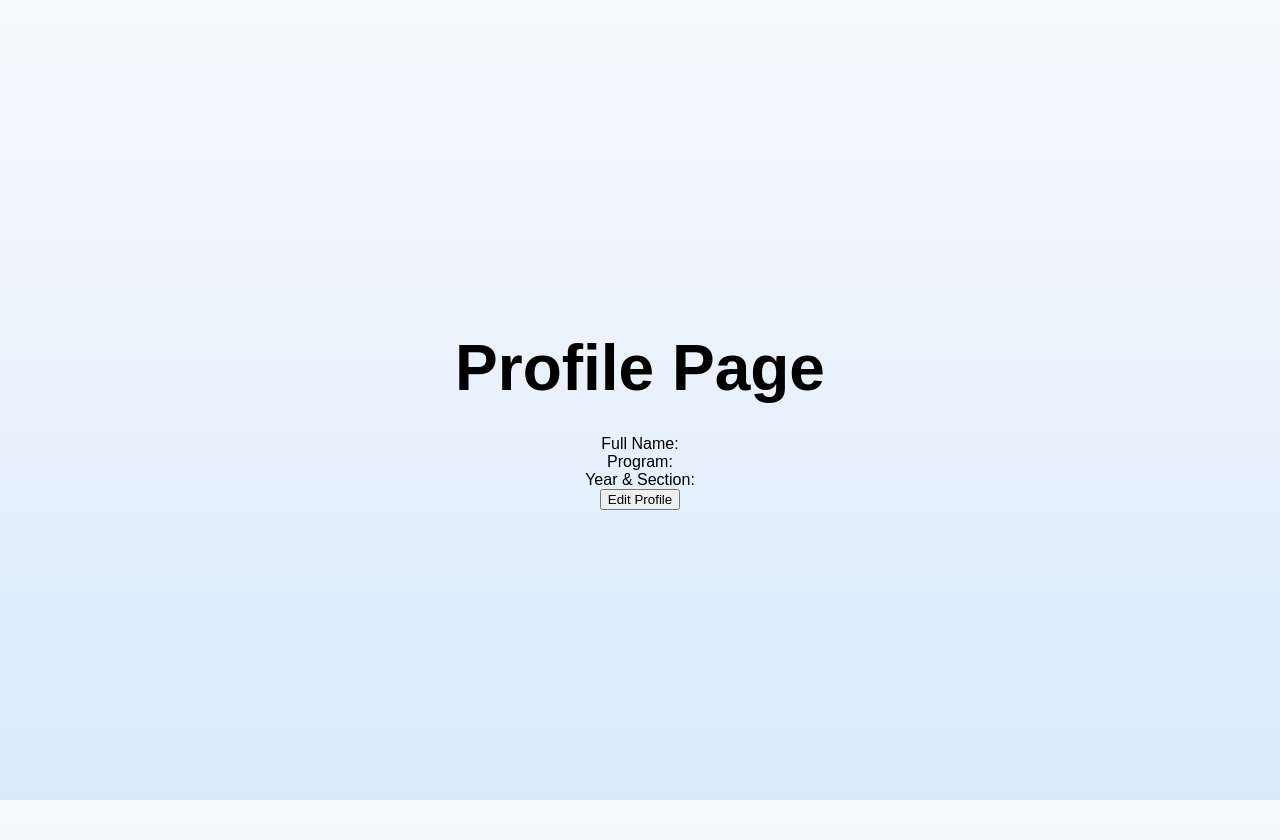
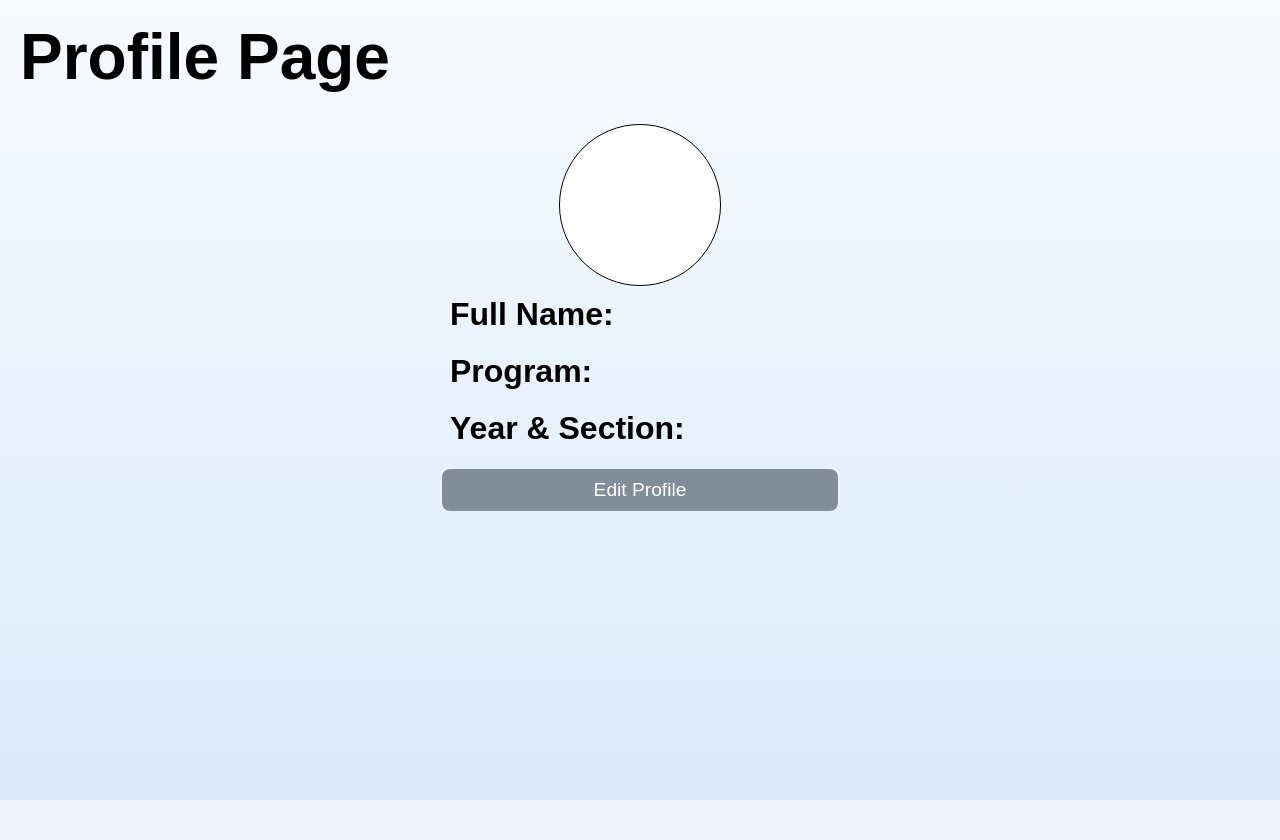
Before and after one commit to Izumi10shii/ClassConnectURSB, a PHP site: page /profilepage.html in a window 1280 px wide. After the commit the page ends 800 px from the top, so only its background shows below. Run offline with PHP 8.4, Linux system fonts and the light colour scheme.

Commit message:
Frontpage, ProfilePage

```diff
--- a/home.css
+++ b/home.css
@@ -30,8 +30,8 @@ body {
     border: 1px solid #C2C2C2;
 }
 .homeHeader h1{
-padding-left: 20px;
-font-size: 40px;
+    padding-left: 20px;
+    font-size: 40px;
 }
 .addPostBtn{
     background-color: black;
--- a/home.html
+++ b/home.html
@@ -13,7 +13,7 @@
         <h1>Class Connect</h1>
         <input class="search" type="text" placeholder="search">
         <button class="addPostBtn">Add new Post</button>
-        <div class="pfp"></div>
+        <a href="profilepage.html"><div class="pfp profile"></div></a>
     </nav>
 
     <div class="HomeContainer">
--- a/index.html
+++ b/index.html
@@ -8,6 +8,7 @@
 </head>
 <body>
 
+    <div class="frontpage">
         <div class="content">
             <div class="title">CLASS CONNECT</div>
             <div class="subtitle">A Web-Based System Dedicated For University of Rizal System - Binangonan Students</div>
@@ -19,5 +20,9 @@
                 </a>
         </div>
 
+        <div class="pic"></div>
+    </div>
+
+
 </body>
 </html>
--- a/profilepage.css
+++ b/profilepage.css
@@ -10,21 +10,47 @@ body {
 
 .content {
     display: flex;
-    justify-content: center;
-    align-items: center;
-    text-align: center;
     flex-direction: column;
-    height: 100vh;
     padding: 20px;
 }
 
 .title {
+    display: flex;
     font-size: 4rem;
     margin-bottom: 30px;
     font-weight: bold;
 }
 
-.submit {
+.picture {
+    border-radius: 100px;
+    width: 10rem;
+    height: 10rem;
+    background-color: white;
+    border: 1px solid black;
+    display: flex;
+    justify-content: flex-start;
+}
+
+.profile {
+    display: flex;
+    align-items: center;
+    flex-direction: column;
+}
+
+.detail-row {
+    display: flex;
+    flex-direction: column;
+    margin: 10px;
+    gap: 20px;
+}
+
+.detail-row label {
+    padding: 10px;
+    font-size: 2rem;
+    font-weight: bold;
+}
+
+.edit {
     align-self: center;
     font-size: 1.2rem;
     color: #ffffff;
@@ -38,7 +64,7 @@ body {
     width: 400px;
 }
 
-.submit:hover {
+.edit:hover {
     background-color: rgb(150, 157, 165);
     color: #eaf5ff;
 }
--- a/profilepage.html
+++ b/profilepage.html
@@ -9,22 +9,23 @@
 <body>
     <div class="content">
         <div class="title">Profile Page</div>
+        <div class = "profile">
+            <div class="picture"></div>
+            <div class="detail-row">
+                <div class="label-row">
+                    <label class="text" for="fullname">Full Name:</label>
+                </div>
+                <div class="label-row">
+                    <label class="text" for="program">Program:</label>
+                </div>
+                <div class="label-row">
+                    <label class="text" for="yrsec">Year & Section:</label>
+                </div>
+                <div class="label-row">
+                    <a href=""><button type="edit" class="edit">Edit Profile</button></a>
+                </div>
 
-        <div class = "profile">
-
-            <div class="input-row">
-                <div class="label-group">
-                    <label for="fullname">Full Name:</label>
-                </div>
-                <div class="label-group">
-                    <label for="program">Program:</label>
-                </div>
-                <div class="label-group">
-                    <label for="yrsec">Year & Section:</label>
-                </div>
-                <a href=""><button type="edit" class="edit">Edit Profile</button></a>
             </div>
-
         </div>
     </div>
 </body>
```
Also changed, not shown: style.css (+33 -6 lines). Lines whose indentation alone changed are shown as unchanged.
